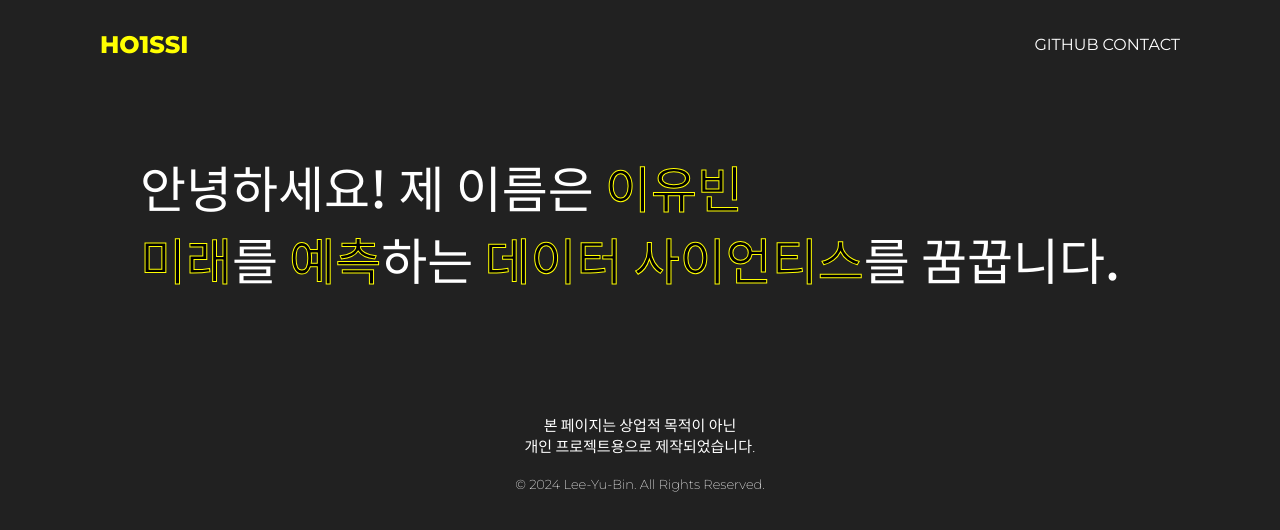
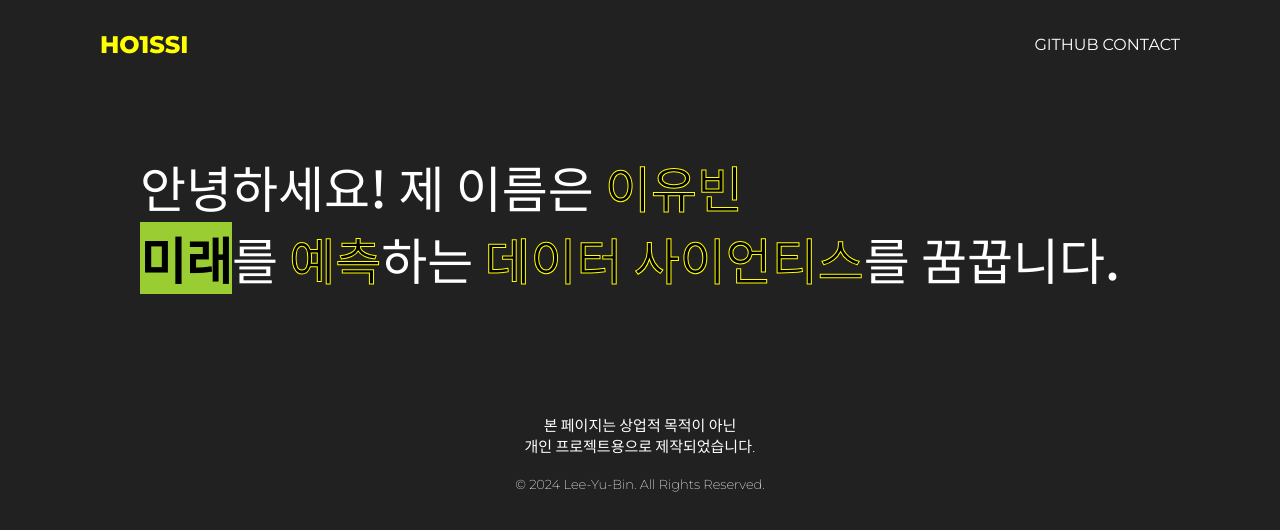
Before and after one commit to ho1ssi/Mid-Term-Project, a plain HTML site: page index.html in a window 1280 px wide. In both pictures the pointer is over the link "미래". Drawn offline with Linux system fonts and the light colour scheme.

Commit message:
seventh commit

```diff
--- a/style.css
+++ b/style.css
@@ -82,6 +82,24 @@ ul{
     color: yellow;
 }
 
+.highlight:hover{
+    color: black;
+    -webkit-text-stroke: initial;
+    font-weight: 700;
+}
+
+.type1:hover{
+    background-color: yellowgreen;
+}
+
+.type2:hover{
+    background-color: skyblue;
+}
+
+.type3:hover{
+    background-color: orange;
+}
+
 /*footer*/
 .footer{
     display: flex;
```
